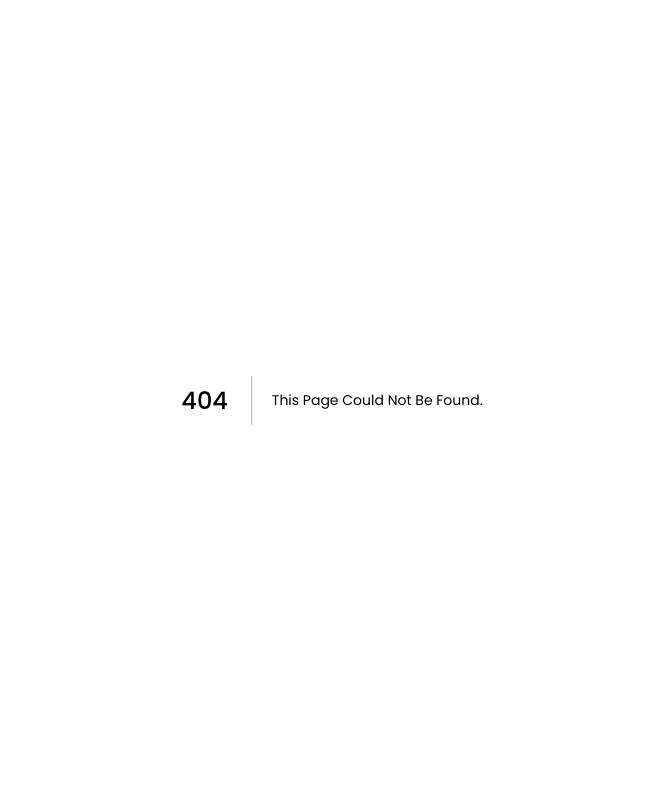
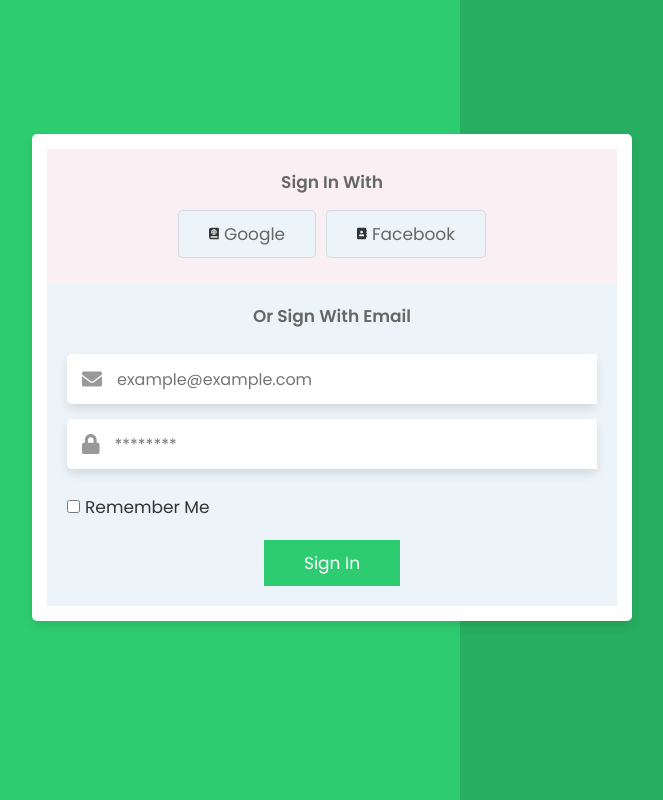
Before and after one commit to j-rayhan/booi, a Next.js app: page /login in a window 1280 px wide. Before the commit this address had no page. Shown: the whole page, without its empty margins (308-971 px from the left). Built offline with nearby package versions, Linux system fonts and the light colour scheme.

Commit message:
Login form done

```diff
--- /dev/null
+++ b/pages/login.tsx
@@ -0,0 +1,46 @@
+import * as React from 'react'
+import type { NextPage } from 'next'
+import { faAddressBook, faAtlas, faBacon, faEnvelope, faLock } from "@fortawesome/free-solid-svg-icons";
+import { FontAwesomeIcon } from "@fortawesome/react-fontawesome";
+//
+import styles from '../styles/Login.module.css'
+
+const Login: NextPage = () => {
+  return (
+    <div className={styles.container}>
+      <form className={styles.loginForm} action="" method="post">
+        <div className={styles.links}>
+          <h3 className={styles.title}>sign in with</h3>
+          <div className={styles.buttons}>
+            <a href="http://" className={styles.btn}>
+              <FontAwesomeIcon className={styles.faIcon} icon={faAtlas} />
+              google
+            </a>
+            <a href="http://" className={styles.btn}>
+              <FontAwesomeIcon className={styles.faIcon} icon={faAddressBook} />
+              facebook
+            </a>
+          </div>
+        </div>
+        <div className={styles.inputBox}>
+          <h3 className={styles.title}>Or sign with email</h3>
+          <div className={styles.input}>
+            <span><FontAwesomeIcon icon={faEnvelope} /></span>
+            <input type="email" name='email' placeholder='example@example.com' />
+          </div>
+          <div className={styles.input}>
+            <span><FontAwesomeIcon icon={faLock} /></span>
+            <input type="password" name='password' placeholder='********' />
+          </div>
+          <div className={styles.checkbox}>
+            <input type="checkbox" name='checkbook' id="remember" />
+            <label htmlFor="remember">remember me</label>
+          </div>
+          <input type="submit" value="Sign in"  className={styles.submitBtn} />
+        </div>
+      </form>
+    </div>
+  )
+}
+
+export default Login;
--- /dev/null
+++ b/styles/Login.module.css
@@ -0,0 +1,101 @@
+.container {
+  display: flex;
+  justify-content: center;
+  align-items: center;
+  padding: 25px;
+  min-height: 100vh;
+  background: linear-gradient(90deg, #2ecc71 60%, #27ae60 40%);
+  padding-bottom: 70px;
+}
+.container .loginForm {
+  padding: 1.5rem;
+  width: 600px;
+  background: #FFFFFF;
+  box-shadow: 0 5px 10px rgba(0, 0, 0, 0.1);
+  border-radius: 5px;
+  text-align: center;
+  overflow: hidden;
+}
+.container .loginForm .links {
+  background-color: #FAF0F3;
+  padding: 20px 15px;
+}
+.container .loginForm .title {
+  padding-bottom: 10px;
+  font-size: 17px;
+  color: #666666;
+}
+.container .loginForm .links .buttons .btn {
+  font-size: 17px;
+  border-radius: 5px;
+  margin: 5px;
+  padding: 10px 30px;
+  color: #666666;
+  display: inline-block;
+  border:1px solid rgba(0, 0, 0, 0.1);
+  /* background: var(--light-blue); */
+  background: #ecf4f9;
+}
+.container .loginForm .links .buttons .btn:hover {
+ color: #FFFFFF;
+ background: #2ecc71;
+}
+.container .loginForm .links .buttons .btn .faIcon {
+  color: #333333;
+  padding-right: 5px;
+}
+.container .loginForm .links .buttons .btn:hover .faIcon {
+  color: #FFFFFF;
+}
+.container .loginForm .inputBox {
+  /* background: #ecf4f9;  */
+  background: var(--light-blue);
+  padding: 20px;
+}
+.container .loginForm .inputBox .input{
+  width: 100%;
+  height: 50px;
+  margin: 15px auto;
+  display: flex;
+  align-items: center;
+  border-radius: 5px;
+  background: #FFFFFF;
+  box-shadow: 0 5px 10px rgba(0, 0, 0, 0.1);
+}
+.container .loginForm .inputBox .input input{
+  width: 100%;
+  height: 100%;
+  padding: 10px;
+  font-size: 16px;
+  color: #333333;
+  text-transform: none;
+}
+.container .loginForm .inputBox .input span{
+  font-size: 20px;
+  color: #999999;
+  padding-left: 15px;
+  padding-right: 5px;
+}
+.container .loginForm .checkbox {
+  text-align: left;
+  padding: 10px 0;
+}
+.container .loginForm .checkbox label{
+  font-size: 17px;
+  color: #333333;
+  cursor: pointer;
+  margin-left: 5px;
+}
+.container .loginForm .submitBtn {
+  font-size: 17px;
+  color: #FFFFFF;
+  cursor: pointer;
+  background: #2ecc71;
+  padding: 10px 40px;
+  margin-top: 10px;
+  transition: .2s linear;
+}
+
+.container .loginForm .submitBtn:hover{
+  letter-spacing: 1px;
+}
--- a/styles/Payment.module.css
+++ b/styles/Payment.module.css
@@ -11,7 +11,7 @@
   padding: 1.5rem;
   width: 700px;
   background: #FFFFFF;
-  box-shadow: 0 5 10 rgba(0, 0, 0, 0.1);
+  box-shadow: 0 5px 10px rgba(0, 0, 0, 0.1);
 }
 .container .paymentForm .row {
   display: flex;
--- a/styles/globals.css
+++ b/styles/globals.css
@@ -4,6 +4,7 @@
   --dark-color:#219150;
   --black:#444;
   --light-color:#666;
+  --light-blue:#ecf4f9;
   --border:.1rem solid rgba(0,0,0,.1);
   --border-hover:.1rem solid var(--black);
   --box-shadow:0 .5rem 1rem rgba(0,0,0,.1);
```
